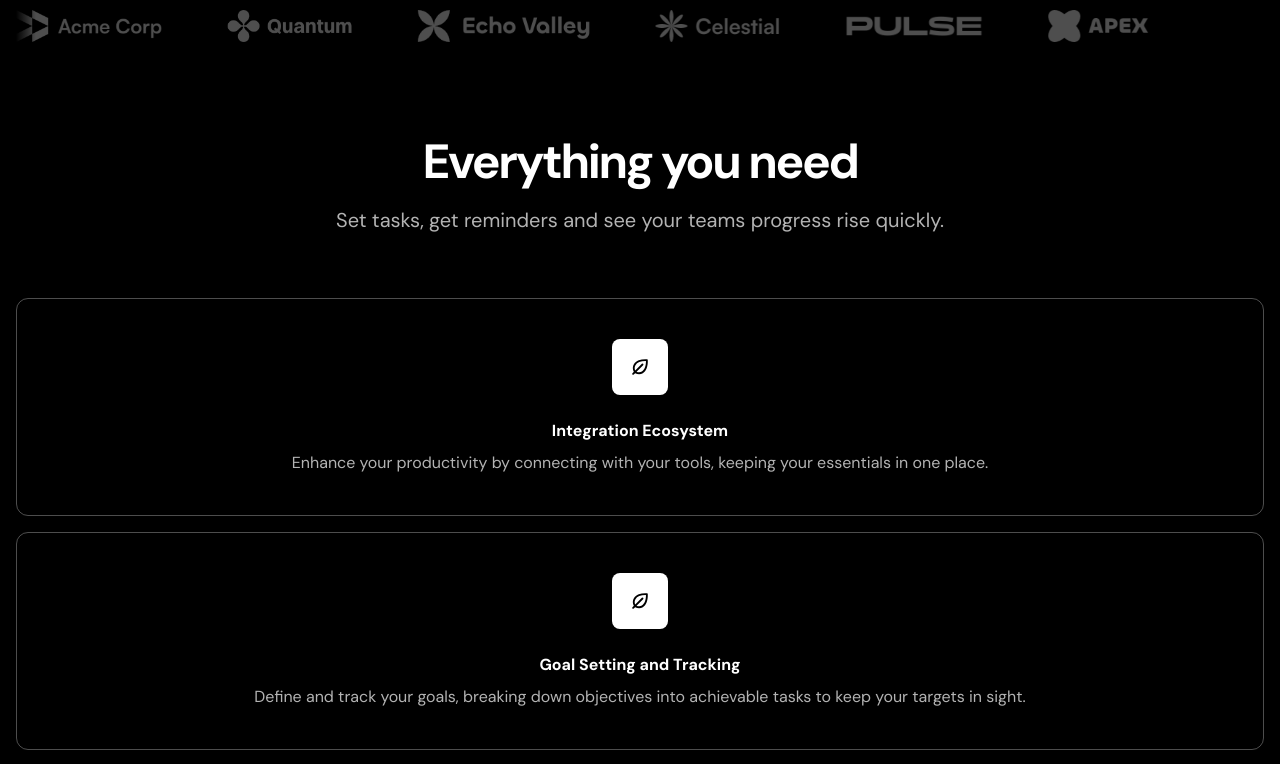
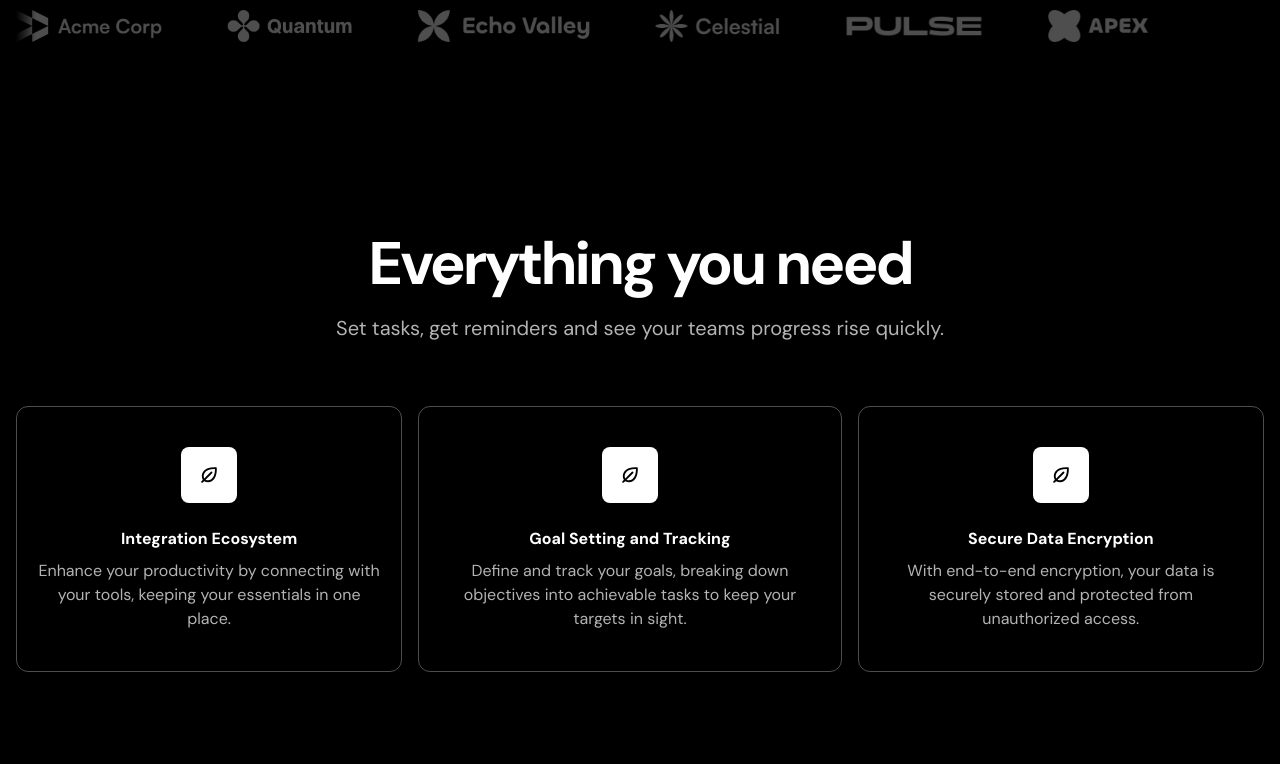
Before and after one commit to onitsuji/dark-saas-landing, a Next.js app: page / in a window 1280 px wide. Shown: the part 980-1744 px from the top of the page. Built offline with nearby package versions, Linux system fonts and the light colour scheme.

Commit message:
features responsive

```diff
--- a/components/features.tsx
+++ b/components/features.tsx
@@ -20,16 +20,16 @@ const features = [
 
 export const Features = () => {
   return (
-    <div className="bg-black text-white">
+    <div className="bg-black text-white py-[72px] sm:py-24">
       <div className="container">
-        <h2 className="text-center font-bold text-5xl tracking-tighter">
+        <h2 className="text-center font-bold text-5xl tracking-tighter sm:text-6xl">
           Everything you need
         </h2>
         <p className="text-center mt-5 text-xl text-white/70">
           Set tasks, get reminders and see your teams progress rise quickly.
         </p>
 
-        <div className="mt-16 flex flex-col gap-4">
+        <div className="mt-16 flex flex-col gap-4 sm:flex-row">
           {features.map((feature) => (
             <div
               key={feature.title}
```
